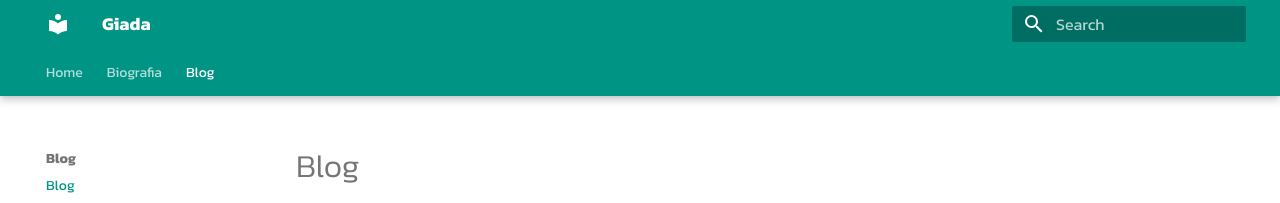
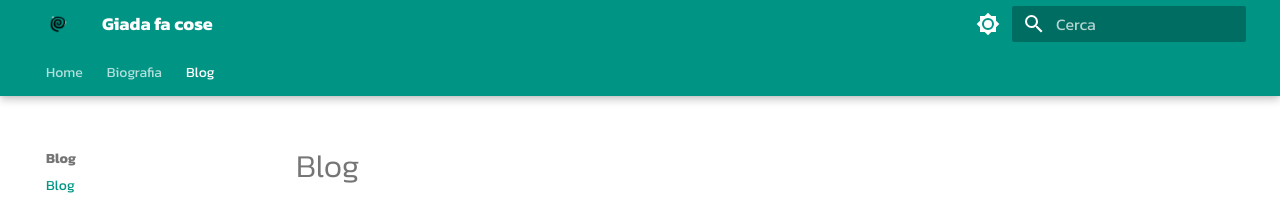
Before and after one commit to Giadadamb/nuovoprog, an MkDocs documentation site: the page built from docs/blog/index.md, in a window 1280 px wide. Shown: the top 203 px of the page. Built offline with MkDocs 1.6.1 and Material for MkDocs 9.7.7, drawn with Linux system fonts in a browser that asks for light colours.

Commit message:
logo aggiunto

```diff
--- a/mkdocs.yml
+++ b/mkdocs.yml
@@ -1,7 +1,9 @@
-site_name: Giada
+site_name: Giada fa cose
+
 theme:
-
   name: material
+  language: it
+  logo: images/logo1.png
   features:
     - navigation.instant
     - navigation.instant.progress
@@ -9,12 +11,24 @@ theme:
     - navigation.tracking
     - navigation.tabs
     - navigation.tabs.sticky
+  palette:
+    # Palette toggle for light mode
+    - scheme: default
+      toggle:
+        icon: material/brightness-7
+        name: Switch to dark mode
+      primary: teal
+      accent: blue
 
 
+    # Palette toggle for dark mode
+    - scheme: slate
+      toggle:
+        icon: material/brightness-4
+        name: Switch to light mode
+      primary: teal
+      accent: blue
 
-  palette:
-    primary: teal
-    accent: blue
   font:
     text: Kanit
 
```
Also changed, not shown: docs/images/logo.png (added), docs/images/logo1.png (added).
